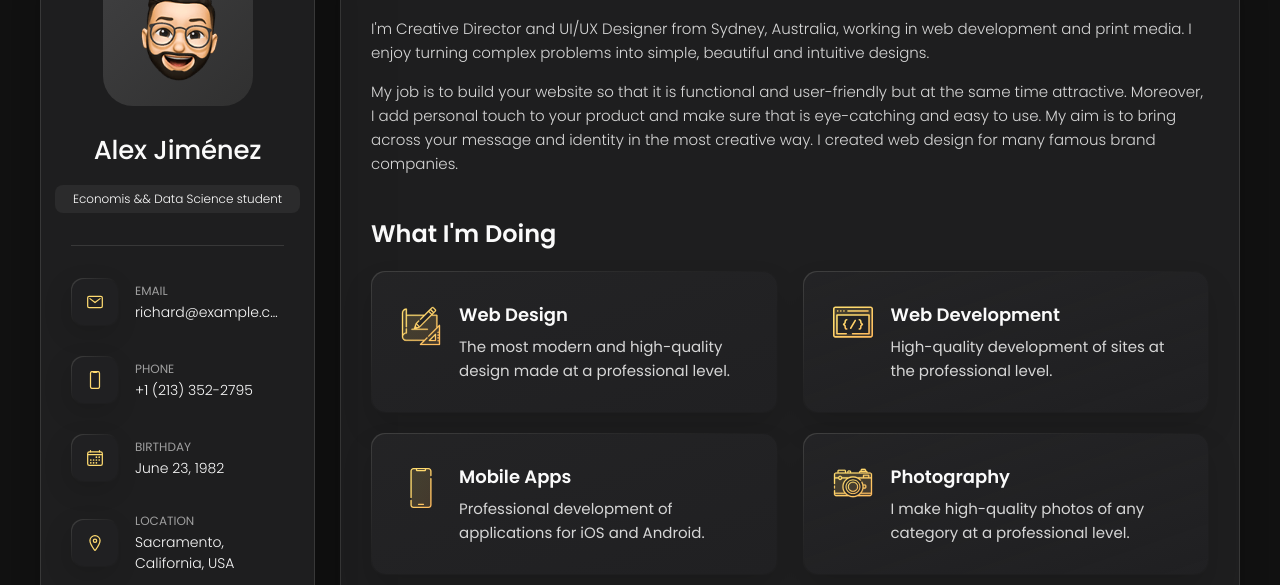
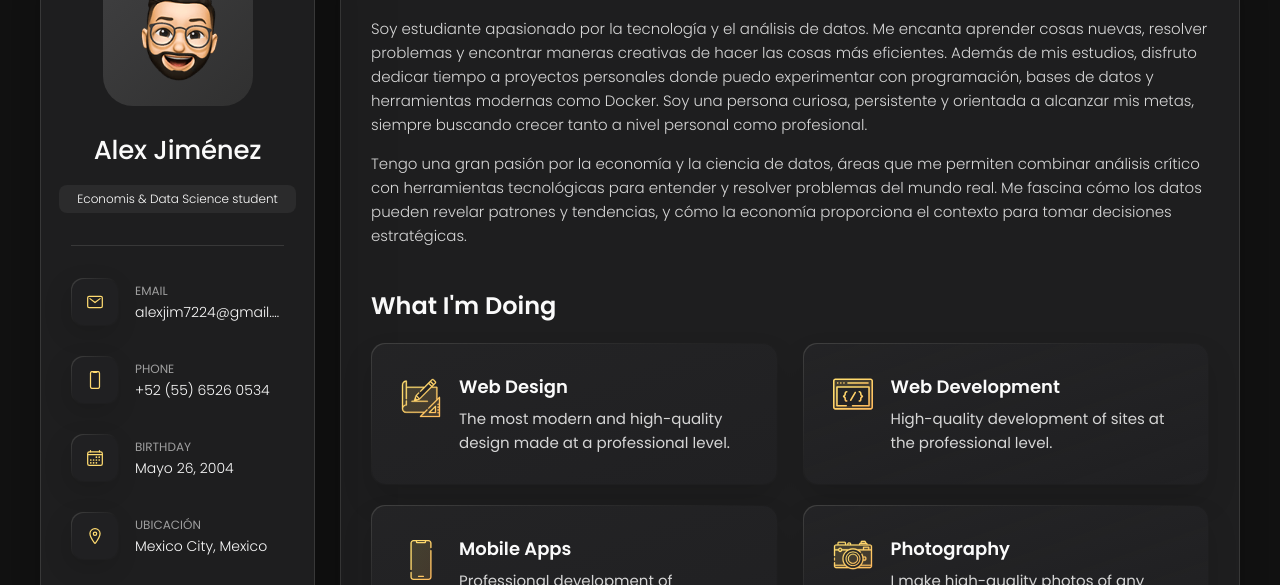
Before and after one commit to alexjimenezg/alexjimenezg.github.io, a plain HTML site: page index.html in a window 1280 px wide. Shown: the part 162-747 px from the top of the page. Drawn offline with nearby package versions, Linux system fonts and the light colour scheme.

Commit message:
Cambio de Info2

```diff
--- a/index.html
+++ b/index.html
@@ -48,7 +48,7 @@
         <div class="info-content">
           <h1 class="name" title="Alex Jiménez">Alex Jiménez</h1>
 
-          <p class="title">Economis && Data Science student</p>
+          <p class="title">Economis & Data Science student</p>
         </div>
 
         <button class="info_more-btn" data-sidebar-btn>
@@ -74,7 +74,7 @@
             <div class="contact-info">
               <p class="contact-title">Email</p>
 
-              <a href="mailto:richard@example.com" class="contact-link">richard@example.com</a>
+              <a href="mailto:alexjim7224@gmail.com" class="contact-link">alexjim7224@gmail.com</a>
             </div>
 
           </li>
@@ -88,7 +88,7 @@
             <div class="contact-info">
               <p class="contact-title">Phone</p>
 
-              <a href="tel:+12133522795" class="contact-link">+1 (213) 352-2795</a>
+              <a href="tel:+525565260534" class="contact-link">+52 (55) 6526 0534</a>
             </div>
 
           </li>
@@ -102,7 +102,7 @@
             <div class="contact-info">
               <p class="contact-title">Birthday</p>
 
-              <time datetime="1982-06-23">June 23, 1982</time>
+              <time datetime="2004-05-26">Mayo 26, 2004</time>
             </div>
 
           </li>
@@ -114,9 +114,9 @@
             </div>
 
             <div class="contact-info">
-              <p class="contact-title">Location</p>
+              <p class="contact-title">Ubicación</p>
 
-              <address>Sacramento, California, USA</address>
+              <address>Mexico City, Mexico</address>
             </div>
 
           </li>
@@ -204,22 +204,16 @@
       <article class="about  active" data-page="about">
 
         <header>
-          <h2 class="h2 article-title">About me</h2>
+          <h2 class="h2 article-title">Sobre mí</h2>
         </header>
 
         <section class="about-text">
           <p>
-            I'm Creative Director and UI/UX Designer from Sydney, Australia, working in web development and print media.
-            I enjoy
-            turning complex problems into simple, beautiful and intuitive designs.
+            Soy estudiante apasionado por la tecnología y el análisis de datos. Me encanta aprender cosas nuevas, resolver problemas y encontrar maneras creativas de hacer las cosas más eficientes. Además de mis estudios, disfruto dedicar tiempo a proyectos personales donde puedo experimentar con programación, bases de datos y herramientas modernas como Docker. Soy una persona curiosa, persistente y orientada a alcanzar mis metas, siempre buscando crecer tanto a nivel personal como profesional.
           </p>
 
           <p>
-            My job is to build your website so that it is functional and user-friendly but at the same time attractive.
-            Moreover, I
-            add personal touch to your product and make sure that is eye-catching and easy to use. My aim is to bring
-            across your
-            message and identity in the most creative way. I created web design for many famous brand companies.
+            Tengo una gran pasión por la economía y la ciencia de datos, áreas que me permiten combinar análisis crítico con herramientas tecnológicas para entender y resolver problemas del mundo real. Me fascina cómo los datos pueden revelar patrones y tendencias, y cómo la economía proporciona el contexto para tomar decisiones estratégicas.
           </p>
         </section>
 
```
Also changed, not shown: index.txt.
